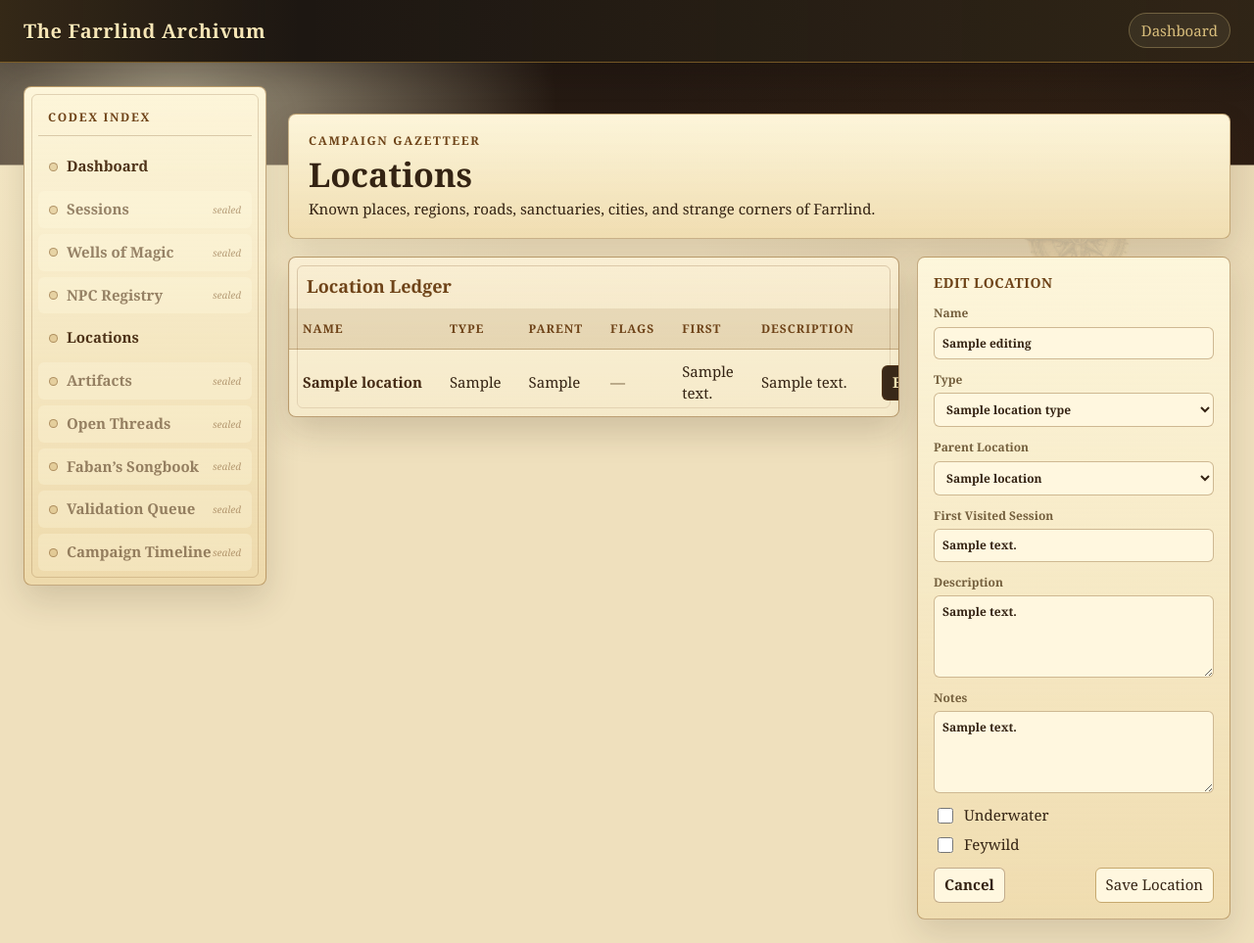
After one commit to kgustafson/Farrlind_Campaign, a FastAPI app: template web_review/templates/locations.html in a window 1280 px wide. The commit adds this page. Shown: the whole page at 98% size. Run offline with FastAPI, Linux system fonts and the light colour scheme; the template is opened without the code that fills it: most values are stand-ins (such as "Sample title", 1, 10 or a date in 2020).

Commit message:
added locations and fixed compass rose

```diff
--- a/web_review/app.py
+++ b/web_review/app.py
@@ -1,4 +1,5 @@
 from uuid import uuid4
+from typing import Optional
 
 from fastapi import FastAPI, HTTPException, Request
 from fastapi.responses import HTMLResponse, PlainTextResponse, RedirectResponse
@@ -44,6 +45,28 @@ def location_confirmation_failed(form_values: dict[str, list[str]], form, known_
     if form.get("confirm_new_locations"):
         return False
     return bool(reviews.unknown_locations(reviews.form_locations(form_values), known_locations))
+
+
+def optional_int(value: Optional[str]) -> Optional[int]:
+    value = (value or "").strip()
+    return int(value) if value else None
+
+
+def checkbox_value(value: Optional[str]) -> bool:
+    return value in {"1", "true", "on", "yes"}
+
+
+def location_form_values(form) -> dict:
+    return {
+        "name": (form.get("name") or "").strip(),
+        "location_type_id": optional_int(form.get("location_type_id")),
+        "parent_location_id": optional_int(form.get("parent_location_id")),
+        "description": (form.get("description") or "").strip(),
+        "is_underwater": checkbox_value(form.get("is_underwater")),
+        "is_feywild": checkbox_value(form.get("is_feywild")),
+        "first_visited_session": optional_int(form.get("first_visited_session")),
+        "notes": (form.get("notes") or "").strip(),
+    }
 
 
 @app.get("/", response_class=HTMLResponse)
@@ -281,6 +304,82 @@ async def run_session_health(request: Request, session: str):
     return redirect_to_review(session_number, source, view, f"{flag}&command_result={token}")
 
 
+@app.get("/locations", response_class=HTMLResponse)
+def locations_index(request: Request):
+    try:
+        rows = canon.location_rows()
+        location_types = canon.location_types()
+    except canon.CanonReadError as exc:
+        raise HTTPException(status_code=503, detail=str(exc))
+    return templates.TemplateResponse(
+        request,
+        "locations.html",
+        {
+            "locations": rows,
+            "location_types": location_types,
+            "all_locations": rows,
+            "editing": None,
+        },
+    )
+
+
+@app.post("/locations")
+async def create_location(request: Request):
+    form = await request.form()
+    values = location_form_values(form)
+    if not values["name"]:
+        return RedirectResponse(url="/locations?create_failed=1", status_code=303)
+    try:
+        canon.create_location(values)
+    except canon.CanonWriteError:
+        return RedirectResponse(url="/locations?create_failed=1", status_code=303)
+    return RedirectResponse(url="/locations?created=1", status_code=303)
+
+
+@app.get("/locations/{location_id}/edit", response_class=HTMLResponse)
+def edit_location(request: Request, location_id: int):
+    try:
+        rows = canon.location_rows()
+        location_types = canon.location_types()
+        editing = canon.location_detail(location_id)
+    except canon.CanonReadError as exc:
+        raise HTTPException(status_code=503, detail=str(exc))
+    if not editing:
+        raise HTTPException(status_code=404, detail="Location not found.")
+    return templates.TemplateResponse(
+        request,
+        "locations.html",
+        {
+            "locations": rows,
+            "location_types": location_types,
+            "all_locations": [row for row in rows if row["id"] != location_id],
+            "editing": editing,
+        },
+    )
+
+
+@app.post("/locations/{location_id}")
+async def update_location(request: Request, location_id: int):
+    form = await request.form()
+    values = location_form_values(form)
+    if not values["name"]:
+        return RedirectResponse(url=f"/locations/{location_id}/edit?update_failed=1", status_code=303)
+    try:
+        canon.update_location(location_id, values)
+    except canon.CanonWriteError:
+        return RedirectResponse(url=f"/locations/{location_id}/edit?update_failed=1", status_code=303)
+    return RedirectResponse(url="/locations?updated=1", status_code=303)
+
+
+@app.post("/locations/{location_id}/delete")
+async def delete_location(location_id: int):
+    try:
+        canon.delete_location(location_id)
+    except canon.CanonWriteError:
+        return RedirectResponse(url="/locations?delete_failed=1", status_code=303)
+    return RedirectResponse(url="/locations?deleted=1", status_code=303)
+
+
 @app.get("/api/review-status")
 def api_review_status():
     return [row.__dict__ for row in reviews.dashboard_rows()]
--- a/web_review/db.py
+++ b/web_review/db.py
@@ -22,3 +22,9 @@ def fetch_all(sql: str, params: Optional[Mapping[str, Any]] = None, engine: Opti
     with active_engine.connect() as connection:
         result = connection.execute(text(sql), params or {})
         return [dict(row._mapping) for row in result]
+
+
+def execute(sql: str, params: Optional[Mapping[str, Any]] = None, engine: Optional[Engine] = None) -> None:
+    active_engine = engine or make_engine()
+    with active_engine.begin() as connection:
+        connection.execute(text(sql), params or {})
--- a/web_review/static/review.css
+++ b/web_review/static/review.css
@@ -184,35 +184,19 @@ p { margin: 4px 0 0; }
   padding-top: 28px;
 }
 .archive-dashboard main::before {
-  content: "N\A W   E\A S";
-  white-space: pre;
-  position: fixed;
-  right: clamp(18px, 7vw, 96px);
-  top: 150px;
-  width: 210px;
-  height: 210px;
-  display: grid;
-  place-items: center;
-  border: 2px solid rgba(94, 65, 28, .1);
-  border-radius: 50%;
-  color: rgba(75, 50, 22, .12);
-  font-size: 28px;
-  line-height: 1.85;
-  text-align: center;
-  pointer-events: none;
-  transform: rotate(-13deg);
-}
-.archive-dashboard main::after {
   content: "";
   position: fixed;
-  right: clamp(68px, 10vw, 148px);
-  top: 190px;
-  width: 112px;
-  height: 112px;
-  border-top: 2px solid rgba(75, 50, 22, .11);
-  border-left: 2px solid rgba(75, 50, 22, .11);
-  transform: rotate(32deg);
+  right: clamp(10px, 5vw, 76px);
+  top: 132px;
+  width: clamp(180px, 18vw, 300px);
+  aspect-ratio: 1;
+  background: url("compassrose.png") center / contain no-repeat;
+  opacity: .12;
+  mix-blend-mode: multiply;
+  filter: sepia(.35) saturate(.85);
   pointer-events: none;
+  transform: rotate(-8deg);
+  z-index: -1;
 }
 .archive-hero {
   position: relative;
@@ -704,6 +688,90 @@ dd { margin: 0; }
   border-radius: 8px;
   color: var(--muted);
 }
+.archive-section-head {
+  padding: 18px 20px;
+  border: 1px solid rgba(139, 95, 39, .45);
+  border-radius: 8px;
+  background:
+    linear-gradient(180deg, rgba(255, 250, 226, .72), rgba(221, 190, 125, .28)),
+    var(--parchment);
+  box-shadow: 0 12px 30px rgba(52, 35, 19, .12);
+}
+.archive-section-head .eyebrow {
+  margin: 0 0 6px;
+  color: var(--brass-dark);
+  font-size: 12px;
+  font-weight: 700;
+  letter-spacing: .14em;
+  text-transform: uppercase;
+}
+.archive-section-head h1 {
+  font-size: 34px;
+}
+.locations-layout {
+  display: grid;
+  grid-template-columns: minmax(0, 1fr) 320px;
+  gap: 18px;
+  align-items: start;
+}
+.location-form-card {
+  position: sticky;
+  top: 82px;
+  padding: 16px;
+  border: 1px solid rgba(139, 95, 39, .5);
+  border-radius: 8px;
+  background:
+    linear-gradient(180deg, rgba(255, 250, 226, .76), rgba(221, 190, 125, .3)),
+    var(--parchment);
+  box-shadow: 0 14px 34px rgba(52, 35, 19, .14);
+}
+.location-form-card h2 {
+  color: var(--brass-dark);
+}
+.field-block input,
+.field-block select,
+.field-block textarea {
+  width: 100%;
+  border: 1px solid rgba(139, 95, 39, .42);
+  border-radius: 6px;
+  background: #fff7df;
+  color: var(--ink);
+  font: inherit;
+  padding: 7px 8px;
+}
+.field-block textarea {
+  min-height: 84px;
+  resize: vertical;
+}
+.location-checks {
+  display: grid;
+  gap: 8px;
+  margin-top: 12px;
+}
+.row-actions {
+  display: flex;
+  align-items: center;
+  gap: 8px;
+}
+.row-actions form {
+  margin: 0;
+}
+.danger-button {
+  border-color: rgba(141, 52, 48, .42);
+  background: #ead0c2;
+  color: var(--bad);
+}
+.secondary-link {
+  background: #fff7df;
+  color: var(--ink);
+}
+.split-actions {
+  justify-content: space-between;
+  gap: 8px;
+}
+.location-table td:nth-child(6) {
+  max-width: 360px;
+}
 @media (max-width: 1180px) {
   .app-shell {
     grid-template-columns: 1fr;
@@ -720,6 +788,12 @@ dd { margin: 0; }
   }
   .sidebar-link {
     flex: 0 0 auto;
+  }
+  .locations-layout {
+    grid-template-columns: 1fr;
+  }
+  .location-form-card {
+    position: static;
   }
 }
 @media (max-width: 760px) {
--- a/web_review/templates/base.html
+++ b/web_review/templates/base.html
@@ -19,11 +19,11 @@
         <span>Codex Index</span>
       </div>
       <nav class="sidebar-nav">
-        <a class="sidebar-link active" href="/">Dashboard</a>
+        <a class="sidebar-link {% if request.url.path == '/' %}active{% endif %}" href="/">Dashboard</a>
         <span class="sidebar-link disabled" aria-disabled="true">Sessions</span>
         <span class="sidebar-link disabled" aria-disabled="true">Wells of Magic</span>
         <span class="sidebar-link disabled" aria-disabled="true">NPC Registry</span>
-        <span class="sidebar-link disabled" aria-disabled="true">Locations</span>
+        <a class="sidebar-link {% if request.url.path.startswith('/locations') %}active{% endif %}" href="/locations">Locations</a>
         <span class="sidebar-link disabled" aria-disabled="true">Artifacts</span>
         <span class="sidebar-link disabled" aria-disabled="true">Open Threads</span>
         <span class="sidebar-link disabled" aria-disabled="true">Faban&rsquo;s Songbook</span>
--- /dev/null
+++ b/web_review/templates/locations.html
@@ -0,0 +1,128 @@
+{% extends "base.html" %}
+{% block title %}Locations | The Farrlind Archivum{% endblock %}
+{% block body_class %}archive-dashboard{% endblock %}
+{% block content %}
+<section class="page-head archive-section-head">
+  <div>
+    <p class="eyebrow">Campaign Gazetteer</p>
+    <h1>Locations</h1>
+    <p>Known places, regions, roads, sanctuaries, cities, and strange corners of Farrlind.</p>
+  </div>
+</section>
+
+{% if request.query_params.get("created") %}
+  <div class="flash">Location added.</div>
+{% endif %}
+{% if request.query_params.get("updated") %}
+  <div class="flash">Location updated.</div>
+{% endif %}
+{% if request.query_params.get("deleted") %}
+  <div class="flash">Location deleted.</div>
+{% endif %}
+{% if request.query_params.get("create_failed") %}
+  <div class="flash error-flash">Location was not added. Name must be unique and filled in.</div>
+{% endif %}
+{% if request.query_params.get("update_failed") %}
+  <div class="flash error-flash">Location was not updated. Check the name and related fields.</div>
+{% endif %}
+{% if request.query_params.get("delete_failed") %}
+  <div class="flash error-flash">Location was not deleted. It may still be referenced by sessions, events, NPCs, wells, or travel.</div>
+{% endif %}
+
+<section class="locations-layout">
+  <section class="table-wrap archive-ledger" aria-label="Locations ledger">
+    <table class="status-table location-table">
+      <caption>Location Ledger</caption>
+      <thead>
+        <tr>
+          <th>Name</th>
+          <th>Type</th>
+          <th>Parent</th>
+          <th>Flags</th>
+          <th>First</th>
+          <th>Description</th>
+          <th></th>
+        </tr>
+      </thead>
+      <tbody>
+        {% for location in locations %}
+        <tr>
+          <td class="session-cell" data-label="Name">{{ location.name }}</td>
+          <td data-label="Type">{{ location.location_type or "unknown" }}</td>
+          <td data-label="Parent">{{ location.parent_location or "—" }}</td>
+          <td data-label="Flags">
+            {% if location.is_underwater %}<span class="badge next">underwater</span>{% endif %}
+            {% if location.is_feywild %}<span class="badge status-reviewed">feywild</span>{% endif %}
+            {% if not location.is_underwater and not location.is_feywild %}<span class="muted">—</span>{% endif %}
+          </td>
+          <td data-label="First">{% if location.first_visited_session is not none %}{{ location.first_visited_session }}{% else %}<span class="muted">—</span>{% endif %}</td>
+          <td data-label="Description">{{ location.description or "—" }}</td>
+          <td data-label="Actions">
+            <div class="row-actions">
+              <a class="icon-link" href="/locations/{{ location.id }}/edit">Edit</a>
+              <form method="post" action="/locations/{{ location.id }}/delete">
+                <button class="danger-button" type="submit">Delete</button>
+              </form>
+            </div>
+          </td>
+        </tr>
+        {% endfor %}
+      </tbody>
+    </table>
+  </section>
+
+  <aside class="location-form-card">
+    <h2>{% if editing %}Edit Location{% else %}Add Location{% endif %}</h2>
+    <form method="post" action="{% if editing %}/locations/{{ editing.id }}{% else %}/locations{% endif %}">
+      <label class="field-block">
+        <span>Name</span>
+        <input name="name" required value="{{ editing.name if editing else '' }}">
+      </label>
+      <label class="field-block">
+        <span>Type</span>
+        <select name="location_type_id">
+          <option value="">unknown</option>
+          {% for location_type in location_types %}
+            <option value="{{ location_type.id }}" {% if editing and editing.location_type_id == location_type.id %}selected{% endif %}>{{ location_type.type_name }}</option>
+          {% endfor %}
+        </select>
+      </label>
+      <label class="field-block">
+        <span>Parent Location</span>
+        <select name="parent_location_id">
+          <option value="">none</option>
+          {% for location in all_locations %}
+            <option value="{{ location.id }}" {% if editing and editing.parent_location_id == location.id %}selected{% endif %}>{{ location.name }}</option>
+          {% endfor %}
+        </select>
+      </label>
+      <label class="field-block">
+        <span>First Visited Session</span>
+        <input name="first_visited_session" inputmode="numeric" value="{{ editing.first_visited_session if editing and editing.first_visited_session is not none else '' }}">
+      </label>
+      <label class="field-block">
+        <span>Description</span>
+        <textarea name="description">{{ editing.description if editing else '' }}</textarea>
+      </label>
+      <label class="field-block">
+        <span>Notes</span>
+        <textarea name="notes">{{ editing.notes if editing else '' }}</textarea>
+      </label>
+      <div class="location-checks">
+        <label class="check-row">
+          <input type="checkbox" name="is_underwater" {% if editing and editing.is_underwater %}checked{% endif %}>
+          <span>Underwater</span>
+        </label>
+        <label class="check-row">
+          <input type="checkbox" name="is_feywild" {% if editing and editing.is_feywild %}checked{% endif %}>
+          <span>Feywild</span>
+        </label>
+      </div>
+      <div class="panel-actions split-actions">
+        {% if editing %}<a class="icon-link secondary-link" href="/locations">Cancel</a>{% endif %}
+        <button type="submit">{% if editing %}Save Location{% else %}Add Location{% endif %}</button>
+      </div>
+    </form>
+  </aside>
+</section>
+{% endblock %}
```
Also changed, not shown: tests/test_web_review.py (+135 -0 lines), web_review/services/canon.py (+89 -3 lines), web_review/static/compassrose.png (added), 1 other file.
